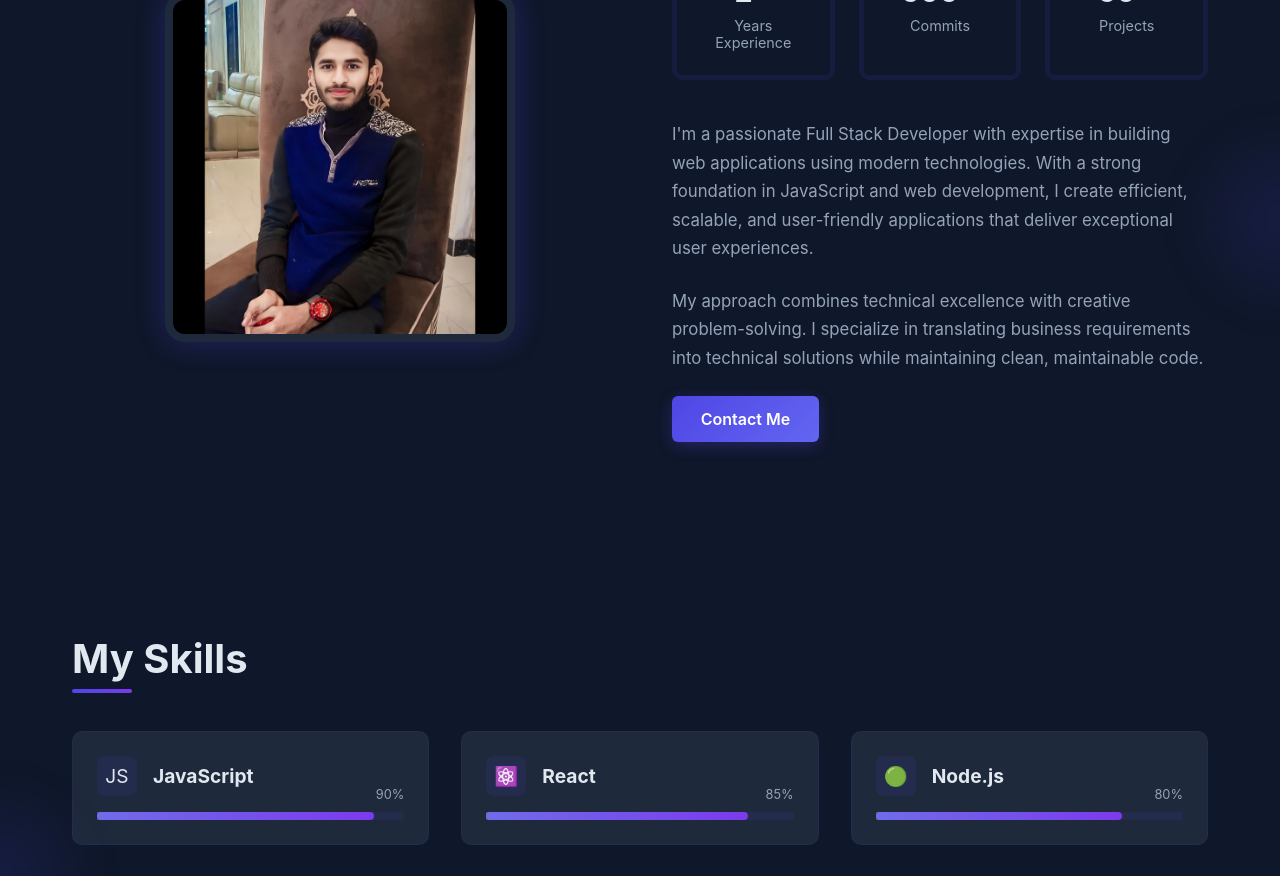
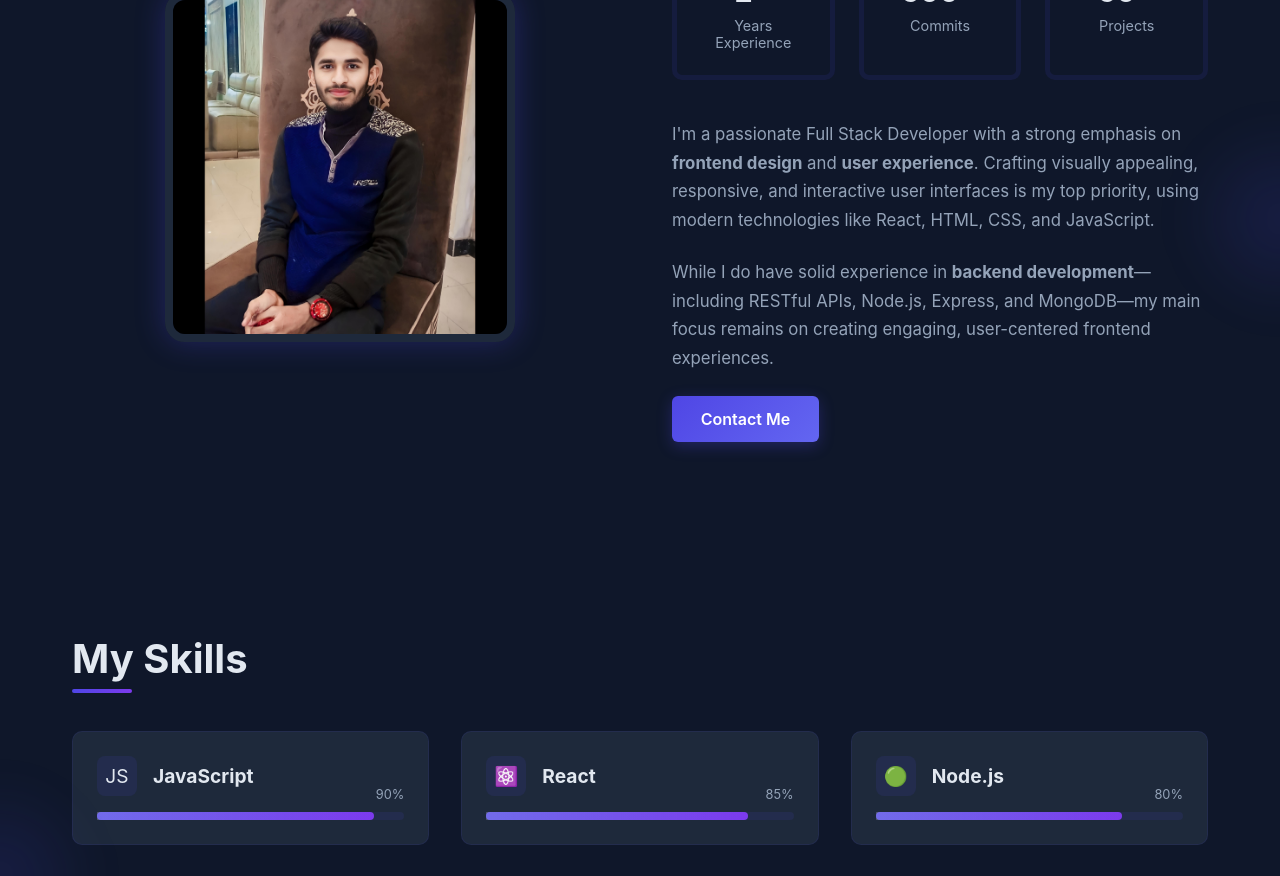
Before and after one commit to immustafa37/mustafa-portfolio, a React (Create React App) app: page / in a window 1280 px wide. Shown: the part 1100-1976 px from the top of the page. Built offline with nearby package versions, Linux system fonts and the light colour scheme.

Commit message:
updated description

```diff
--- a/src/components/AboutSection/AboutSection.js
+++ b/src/components/AboutSection/AboutSection.js
@@ -1,13 +1,25 @@
-import React from 'react';
-import './AboutSection.css';
-import aboutImage from '../../assets/about.jpg';
-import { FaAward, FaGithub, FaProjectDiagram } from 'react-icons/fa';
+import React from "react";
+import "./AboutSection.css";
+import aboutImage from "../../assets/about.jpg";
+import { FaAward, FaGithub, FaProjectDiagram } from "react-icons/fa";
 
 const AboutSection = () => {
   const stats = [
-    { icon: <FaAward className="stat-icon" />, value: '2+', label: 'Years Experience' },
-    { icon: <FaGithub className="stat-icon" />, value: '500+', label: 'Commits' },
-    { icon: <FaProjectDiagram className="stat-icon" />, value: '50+', label: 'Projects' }
+    {
+      icon: <FaAward className="stat-icon" />,
+      value: "2+",
+      label: "Years Experience",
+    },
+    {
+      icon: <FaGithub className="stat-icon" />,
+      value: "500+",
+      label: "Commits",
+    },
+    {
+      icon: <FaProjectDiagram className="stat-icon" />,
+      value: "50+",
+      label: "Projects",
+    },
   ];
 
   return (
@@ -32,13 +44,17 @@ const AboutSection = () => {
               ))}
             </div>
             <p className="about-description">
-              I'm a passionate Full Stack Developer with expertise in building web applications using modern technologies.
-              With a strong foundation in JavaScript and web development, I create efficient, scalable, and user-friendly
-              applications that deliver exceptional user experiences.
+              I'm a passionate Full Stack Developer with a strong emphasis on{" "}
+              <strong>frontend design</strong> and{" "}
+              <strong>user experience</strong>. Crafting visually appealing,
+              responsive, and interactive user interfaces is my top priority,
+              using modern technologies like React, HTML, CSS, and JavaScript.
             </p>
             <p className="about-description">
-              My approach combines technical excellence with creative problem-solving. I specialize in translating
-              business requirements into technical solutions while maintaining clean, maintainable code.
+              While I do have solid experience in{" "}
+              <strong>backend development</strong>—including RESTful APIs,
+              Node.js, Express, and MongoDB—my main focus remains on creating
+              engaging, user-centered frontend experiences.
             </p>
             <a href="#contact" className="btn btn-primary">
               Contact Me
@@ -46,7 +62,10 @@ const AboutSection = () => {
           </div>
         </div>
       </div>
-      <div className="glow-effect" style={{ top: '50%', right: '-100px' }}></div>
+      <div
+        className="glow-effect"
+        style={{ top: "50%", right: "-100px" }}
+      ></div>
     </section>
   );
 };
```
